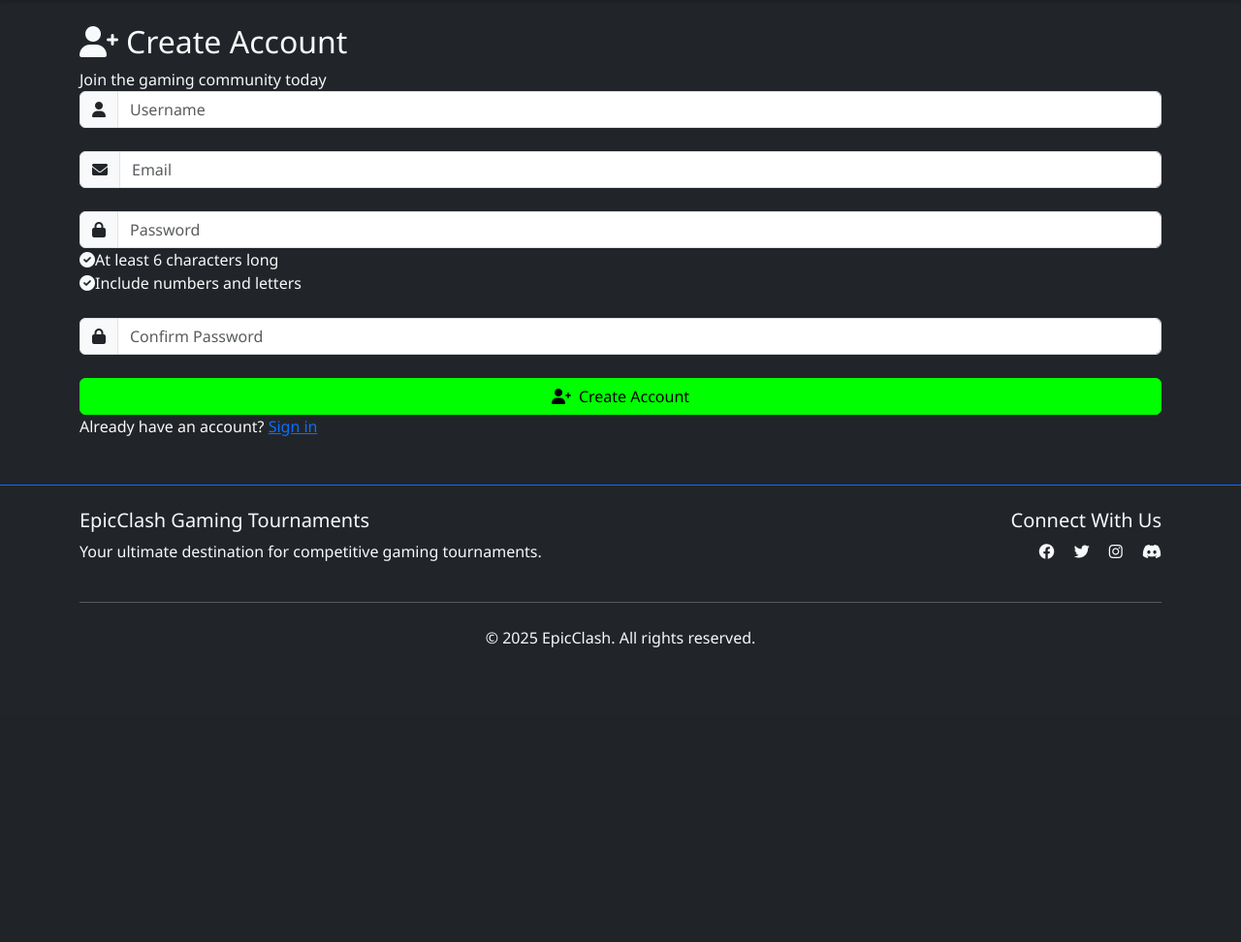
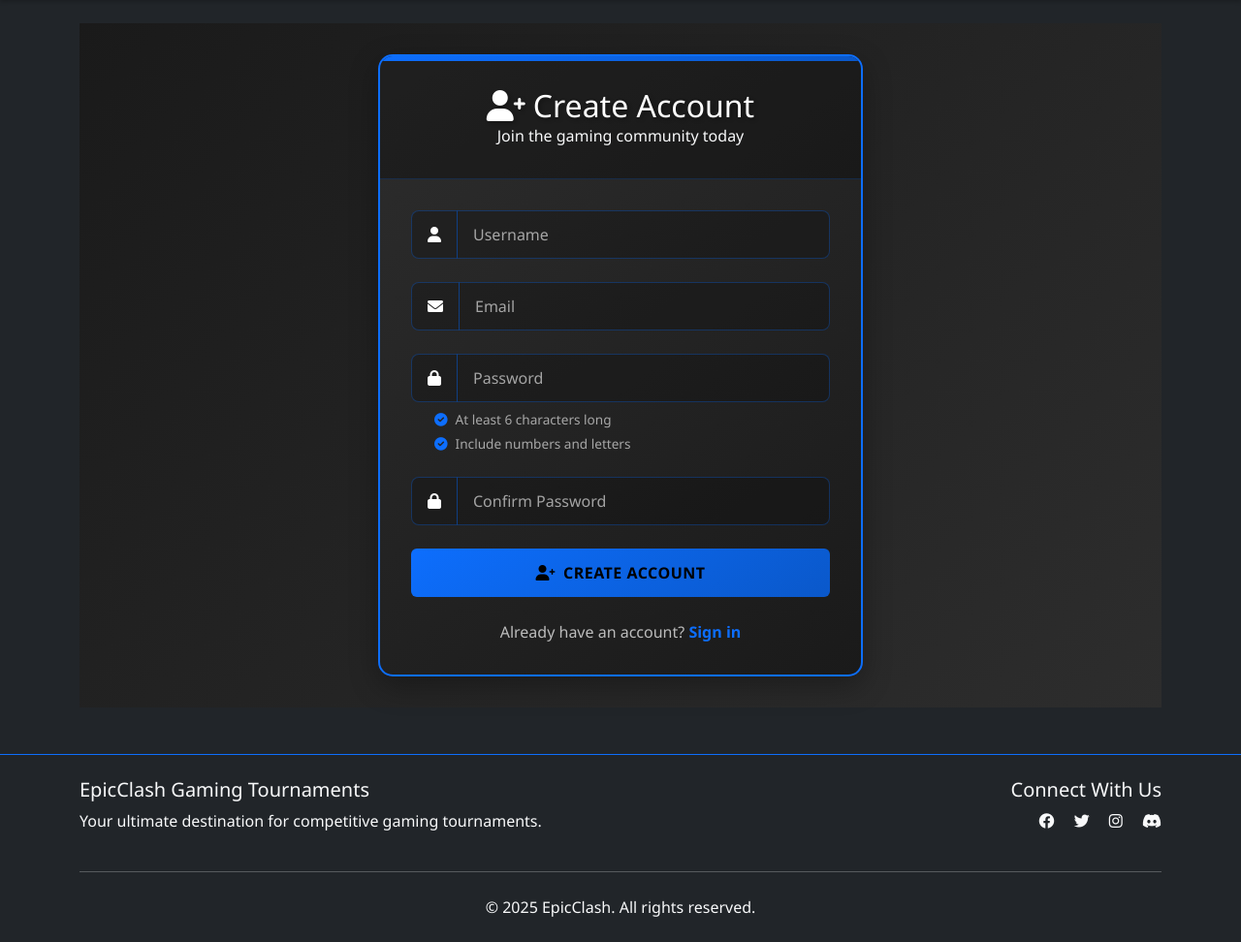
Before and after one commit to Bharaneedharan-K/Gaming-Tournament-Hosting-Website, a PHP site: page /register.php in a window 1280 px wide. Shown: the part 63-1035 px from the top of the page at 97% size. Before the commit the page ends 731 px from the top, so only its background shows below. Run offline with PHP 8.4, Linux system fonts and the light colour scheme.

Commit message:
register page UI

```diff
--- a/register.php
+++ b/register.php
@@ -52,7 +52,150 @@
 }
 ?>
 
+<style>
+.register-container {
+    min-height: calc(100vh - 200px);
+    display: flex;
+    align-items: center;
+    justify-content: center;
+    background: linear-gradient(135deg, #1a1a1a 0%, #2d2d2d 100%);
+    padding: 2rem;
+}
 
+.register-card {
+    background: linear-gradient(145deg, #2d2d2d 0%, #1a1a1a 100%);
+    border-radius: 15px;
+    box-shadow: 0 10px 30px rgba(0, 0, 0, 0.3);
+    border: 2px solid #0d6efd;
+    overflow: hidden;
+    width: 100%;
+    max-width: 500px;
+    position: relative;
+}
+
+.register-card::before {
+    content: '';
+    position: absolute;
+    top: 0;
+    left: 0;
+    right: 0;
+    height: 5px;
+    background: linear-gradient(90deg, #0d6efd, #0a58ca);
+}
+
+.register-header {
+    background: rgba(0, 0, 0, 0.3);
+    padding: 2rem;
+    text-align: center;
+    border-bottom: 1px solid rgba(13, 110, 253, 0.2);
+}
+
+.register-header h2 {
+    color: #fff;
+    margin: 0;
+    font-size: 2rem;
+    text-shadow: 2px 2px 4px rgba(0, 0, 0, 0.3);
+}
+
+.register-body {
+    padding: 2rem;
+}
+
+.form-control {
+    background: rgba(0, 0, 0, 0.2);
+    border: 1px solid rgba(13, 110, 253, 0.3);
+    color: #fff;
+    height: 50px;
+    padding: 0.75rem 1rem;
+    border-radius: 8px;
+    transition: all 0.3s;
+}
+
+.form-control:focus {
+    background: rgba(0, 0, 0, 0.3);
+    border-color: #0d6efd;
+    box-shadow: 0 0 0 0.25rem rgba(13, 110, 253, 0.25);
+}
+
+.form-control::placeholder {
+    color: rgba(255, 255, 255, 0.6);
+}
+
+.btn-register {
+    background: linear-gradient(145deg, #0d6efd 0%, #0a58ca 100%);
+    border: none;
+    height: 50px;
+    font-weight: 600;
+    letter-spacing: 0.5px;
+    text-transform: uppercase;
+    transition: all 0.3s;
+}
+
+.btn-register:hover {
+    transform: translateY(-2px);
+    box-shadow: 0 5px 15px rgba(13, 110, 253, 0.3);
+}
+
+.alert {
+    background: rgba(220, 53, 69, 0.1);
+    border: 1px solid rgba(220, 53, 69, 0.3);
+    color: #fff;
+    border-radius: 8px;
+    padding: 1rem;
+    margin-bottom: 1.5rem;
+}
+
+.alert-success {
+    background: rgba(25, 135, 84, 0.1);
+    border-color: rgba(25, 135, 84, 0.3);
+}
+
+.login-link {
+    text-align: center;
+    margin-top: 1.5rem;
+    color: rgba(255, 255, 255, 0.7);
+}
+
+.login-link a {
+    color: #0d6efd;
+    text-decoration: none;
+    font-weight: 600;
+    transition: all 0.3s;
+}
+
+.login-link a:hover {
+    color: #0a58ca;
+    text-decoration: underline;
+}
+
+.input-group-text {
+    background: rgba(0, 0, 0, 0.2);
+    border: 1px solid rgba(13, 110, 253, 0.3);
+    color: #fff;
+    border-radius: 8px 0 0 8px;
+    padding: 0 1rem;
+}
+
+.input-group .form-control {
+    border-radius: 0 8px 8px 0;
+}
+
+.password-requirements {
+    font-size: 0.85rem;
+    color: rgba(255, 255, 255, 0.6);
+    margin-top: 0.5rem;
+    padding-left: 1.5rem;
+}
+
+.password-requirements li {
+    margin-bottom: 0.25rem;
+}
+
+.password-requirements li i {
+    margin-right: 0.5rem;
+    color: #0d6efd;
+}
+</style>
 
 <div class="register-container">
     <div class="register-card">
```
